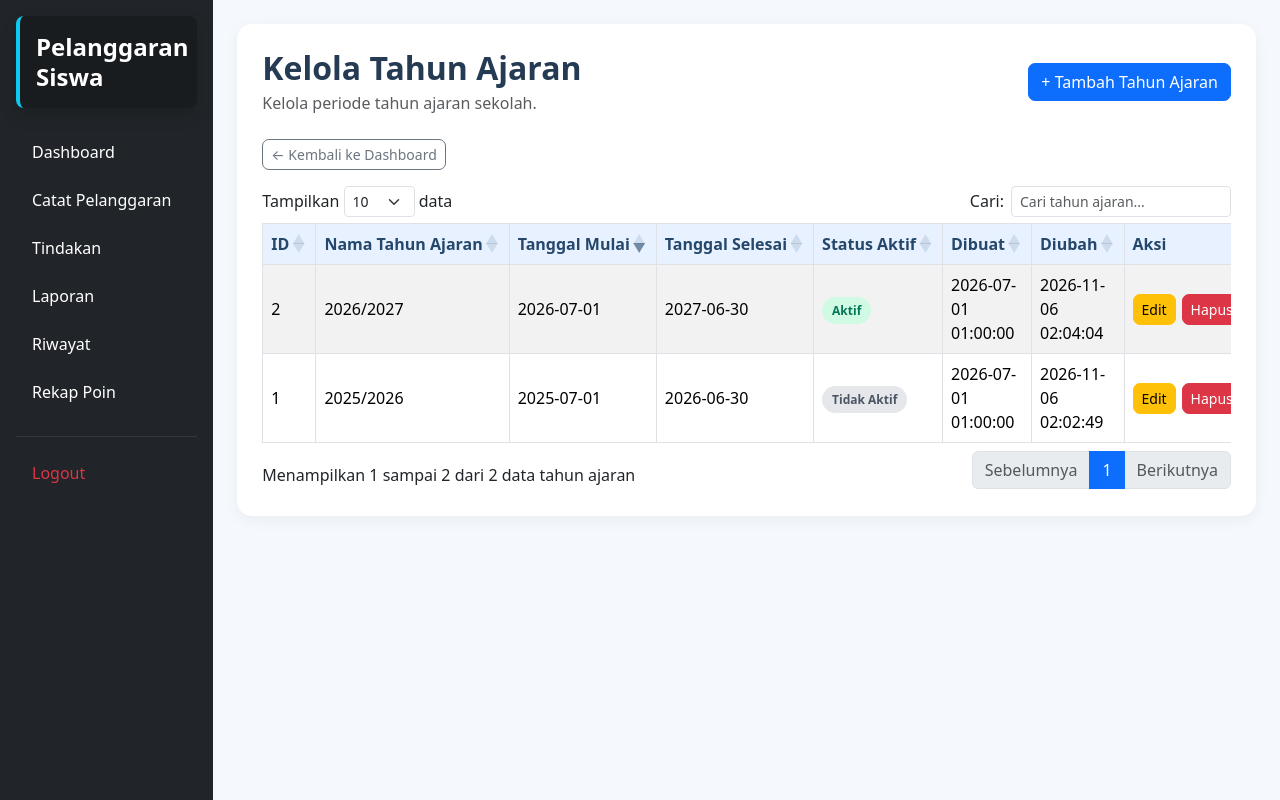
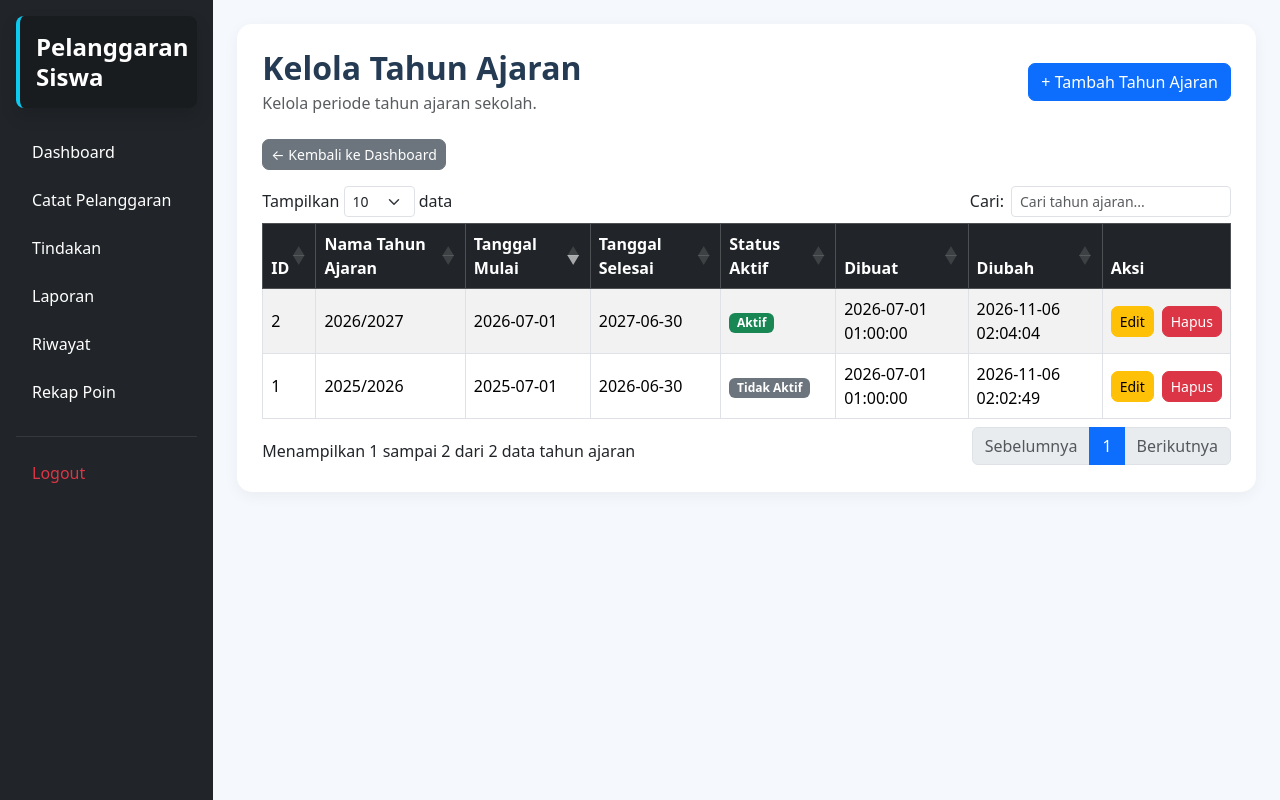
Before and after one commit to salwasabila24/UKK-2026, a PHP site: page /kelola_tahun_ajaran.php in a window 1280 px wide. Run offline with PHP 8.4, Linux system fonts and the light colour scheme; a user stored in the database is signed in; data comes from the database, SQL or seed files in the repository; some libraries are stand-ins or nearby versions.

Commit message:
revisi di hari 1 ukk

```diff
--- a/catat_pelanggaran.php
+++ b/catat_pelanggaran.php
@@ -450,7 +450,7 @@ $hasil = mysqli_query($koneksi, $sql);
             <!-- TABEL DATA PELANGGARAN -->
             <div class="card">
 
-                <div class="card-header">
+                <div class="card-header bg-primary text-light">
                     Data Catatan Pelanggaran
                 </div>
 
--- a/edit_jenis_pelanggaran.php
+++ b/edit_jenis_pelanggaran.php
@@ -41,7 +41,7 @@ if (!$kategori) {
 
             <!-- Judul dan Tombol Kembali -->
             <div class="mb-4">
-                <h2 class="mb-3">Tambah Jenis Pelanggaran</h2>
+                <h2 class="mb-3">Edit Jenis Pelanggaran</h2>
 
                 <a href="kelola_jenis_pelanggaran.php"
                    class="btn btn-secondary">
@@ -65,11 +65,11 @@ if (!$kategori) {
                 <?php unset($_SESSION['pesan_error']); ?>
             <?php endif; ?>
 
-            <!-- Form Tambah Jenis Pelanggaran -->
+            <!-- Form Edit Jenis Pelanggaran -->
             <div class="card shadow-sm">
 
                 <div class="card-header bg-primary text-white">
-                    Form Tambah Jenis Pelanggaran
+                    Form Edit Jenis Pelanggaran
                 </div>
 
                 <div class="card-body">
--- a/hapus_wali_kelas.php
+++ b/hapus_wali_kelas.php
@@ -10,7 +10,7 @@ $sql = "SELECT
             w.id,
             w.kelas_id,
             k.nama AS nama_kelas
-        FROM t_walikelas w
+        FROM t_wali_kelas w
         LEFT JOIN t_kelas k ON w.kelas_id = k.id
         WHERE w.id = ?";
 
--- a/kelola_tahun_ajaran.php
+++ b/kelola_tahun_ajaran.php
@@ -43,13 +43,6 @@ $hasil = mysqli_query($koneksi, $sql);
             color: #243b53;
         }
 
-        .table thead th {
-            background-color: #e7f1ff;
-            color: #24476b;
-            white-space: nowrap;
-            vertical-align: middle;
-        }
-
         .table tbody td {
             vertical-align: middle;
         }
@@ -60,30 +53,6 @@ $hasil = mysqli_query($koneksi, $sql);
 
         .btn {
             border-radius: 7px;
-        }
-
-        .action-buttons {
-            display: flex;
-            gap: 6px;
-            white-space: nowrap;
-        }
-
-        .status-aktif {
-            background-color: #d1fae5;
-            color: #047857;
-            padding: 5px 10px;
-            border-radius: 20px;
-            font-size: 12px;
-            font-weight: 600;
-        }
-
-        .status-nonaktif {
-            background-color: #e5e7eb;
-            color: #4b5563;
-            padding: 5px 10px;
-            border-radius: 20px;
-            font-size: 12px;
-            font-weight: 600;
         }
 
         .table-responsive {
@@ -128,7 +97,7 @@ $hasil = mysqli_query($koneksi, $sql);
                 <!-- KEMBALI KE DASHBOARD -->
                 <div class="mb-3">
                     <a href="dashboard.php"
-                       class="btn btn-outline-secondary btn-sm">
+                       class="btn btn-secondary btn-sm">
                         &larr; Kembali ke Dashboard
                     </a>
                 </div>
@@ -139,7 +108,7 @@ $hasil = mysqli_query($koneksi, $sql);
                     <table id="tabelTahunAjaran"
                            class="table table-striped table-bordered table-hover align-middle w-100">
 
-                        <thead>
+                        <thead class="table-dark">
                             <tr>
                                 <th>ID</th>
                                 <th>Nama Tahun Ajaran</th>
@@ -177,13 +146,13 @@ $hasil = mysqli_query($koneksi, $sql);
                                 <td>
                                     <?php if ($row['status_aktif'] == 1) { ?>
 
-                                        <span class="status-aktif">
+                                        <span class="badge bg-success">
                                             Aktif
                                         </span>
 
                                     <?php } else { ?>
 
-                                        <span class="status-nonaktif">
+                                        <span class="badge bg-secondary">
                                             Tidak Aktif
                                         </span>
 
@@ -199,7 +168,7 @@ $hasil = mysqli_query($koneksi, $sql);
                                 </td>
 
                                 <td>
-                                    <div class="action-buttons">
+                                    <div class="d-flex gap-2">
 
                                         <a href="edit_tahun_ajaran.php?id=<?php
                                             echo urlencode($row['id']);
--- a/tambah_siswa.php
+++ b/tambah_siswa.php
@@ -142,7 +142,7 @@ include 'includes/cek_session.php';
             <button type="submit" class="btn btn-primary">
                 Simpan
             </button>
-            <a href="kelola_guru.php" class="btn btn-secondary">
+            <a href="kelola_siswa.php" class="btn btn-secondary">
                     Batal
             </a>
 
```
Also changed, not shown: kelola_kelas.php (+5 -36 lines), kelola_pelanggaran_kategori.php (+40 -15 lines), penempatan_siswa.php (+4 -31 lines), proses_edit_pelanggaran_kategori.php (renamed from proses_edit_pelanggaran.php), proses_tambah_pelanggaran_kategori.php (renamed from proses_tambah_kategori.php).
